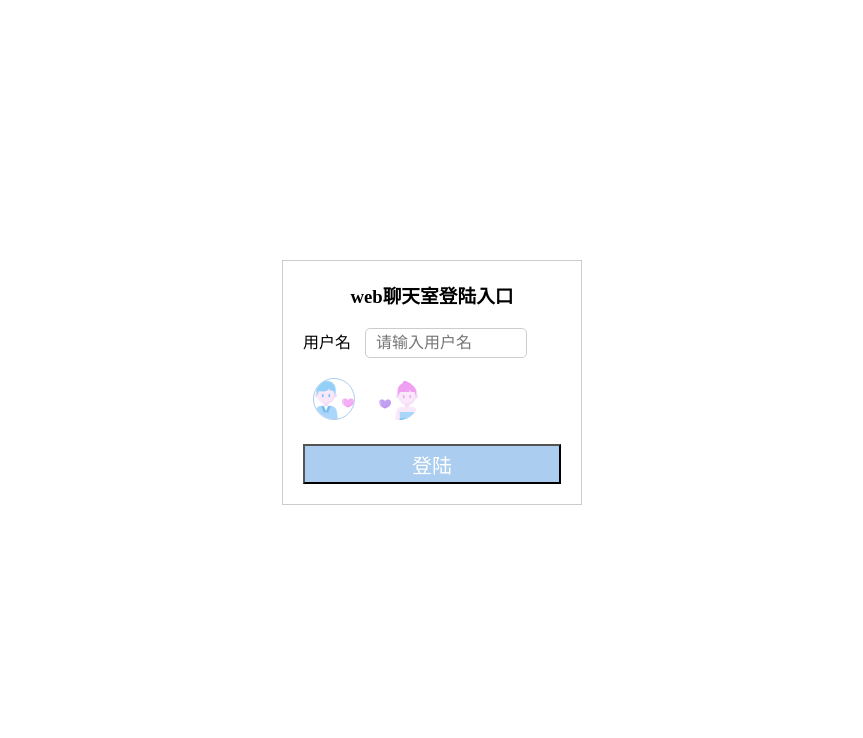
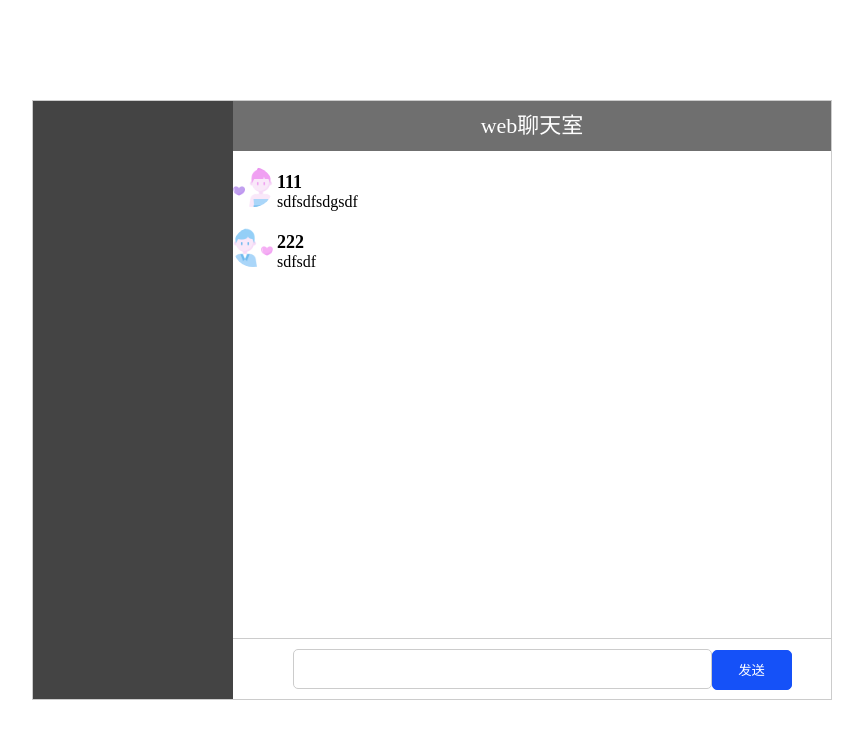
Before and after one commit to xinpeili/wxChart, a website: page view/index.html in a window 1280 px wide. Shown: the whole page, without its empty margins (208-1071 px from the left). Drawn offline with nearby package versions, Linux system fonts and the light colour scheme; no server answers.

Commit message:
fix: uodate

```diff
--- a/view/css/index.css
+++ b/view/css/index.css
@@ -70,6 +70,7 @@ html body .wrapper {
     top: 50%;
     transform: translate(-50%, -50%);
     font-size: 0;
+    box-sizing: border-box;
 }
 .chart .user-list {
     display: inline-block;
@@ -87,12 +88,19 @@ html body .wrapper {
     box-sizing: border-box;
     line-height: 40px;
     padding: 0 10px;
-    overflow: hidden;
+    margin: 10px 0;
+    overflow:hidden;
+    white-space:nowrap;
+    text-overflow:ellipsis;
+}
+.chart .user-list ul li:hover {
+    background: #000;
 }
 .chart .user-list ul li.me {
     border-bottom: 1px solid #ccc;
     line-height: 50px;
     height: 50px;
+    margin: 0;
 }
 .chart .user-list ul li.me img {
     width: 40px;
@@ -111,7 +119,7 @@ html body .wrapper {
 }
 .chart .title {
     display: inline-block;
-    width: 600px;
+    width: 598px;
     height: 50px;
     color: #fff;
     text-align: center;
@@ -120,3 +128,61 @@ html body .wrapper {
     background: #6f6f6f;
     vertical-align: top;
 }
+.chart .content {
+    position: absolute;
+    right: 0;
+    top: 50px;
+    height: 489px;
+    width: 598px;
+    overflow-y: auto;
+    overflow-x: hidden;
+    font-size: 16px;
+}
+.chart .content>div {
+    margin-top: 16px;
+}
+.chart .content>div img {
+    width: 40px;
+    height: 40px;
+    border-radius: 50%;
+}
+.chart .content>div .text-box {
+    display: inline-block;
+}
+.chart .content>div .text-box .name {
+    font-size: 18px;
+    font-weight: bold;
+}
+.chart .content>div .text-box .content-text {
+
+}
+.chart .text {
+    position: absolute;
+    bottom: 0;
+    right: 0;
+    width: 598px;
+    height: 60px;
+    border: none;
+    border-top: 1px solid #ccc;
+}
+.chart .text input {
+    width: 70%;
+    height: 40px;
+    line-height: 40px;
+    font-size: 18px;
+    padding: 10px;
+    box-sizing: border-box;
+    border: 1px solid #ccc;
+    border-radius: 5px;
+    margin-left: 60px;
+    margin-top: 10px;
+}
+.chart .text .send {
+    width: 80px;
+    height: 40px;
+    border: 1px solid rgb(21, 81, 248);
+    background: rgb(21, 81, 248);
+    color: #fff;
+    cursor: pointer;
+    border-radius: 5px;
+}
--- a/view/index.html
+++ b/view/index.html
@@ -10,7 +10,7 @@
 <body>
 
     <div class="wrapper">
-        <div class="login-box" style="display: block">
+        <div class="login-box" style="display: none">
             <h3>web聊天室登陆入口</h3>
             <span>用户名</span>
             <input type="text" placeholder="请输入用户名" />
@@ -21,10 +21,29 @@
             </div>
             <button class="login">登陆</button>
         </div>
-        <div class="chart" style="display: none">
+        <div class="chart" style="display: block">
             <div class="user-list"></div>
             <div class="title">web聊天室</div>
-            <div class="content"></div>
+            <div class="content">
+                <div>
+                    <img src="./img/lady.png" alt="">
+                    <div class="text-box">
+                        <div class="name">111</div>
+                        <div class="content-text">sdfsdfsdgsdf</div>
+                    </div>
+                </div>
+                <div class="self">
+                    <img src="./img/man.png" alt="">
+                    <div class="text-box">
+                        <div class="name">222</div>
+                        <div class="content-text">sdfsdf</div>
+                    </div>
+                </div>
+            </div>
+            <div class="text">
+                <input type="text">
+                <button class="send">发送</button>
+            </div>
         </div>
     </div>
 
--- a/view/js/index.js
+++ b/view/js/index.js
@@ -27,7 +27,9 @@ $('.login').on('click', function () {
         console.log(data);
         $('.login-box').css('display', 'none');
         $('.chart').css('display', 'block');
-        var userStr = `<ul><li class="me"><img src="${data.data.imgUrl}" /><span>${data.data.userName}</span><li>`;
+
+        // 渲染用户列表
+        var userStr = `<ul><li class="me"><img src="${data.data.imgUrl}" /><span>${data.data.userName}</span></li>`;
         for (var i = 0; i < data.user.length; i ++) {
             if (data.user[i].userName != data.data.userName) {
                 userStr += `<li><img src="${data.user[i].imgUrl}" /><span>${data.user[i].userName}</span></li>`;
@@ -35,5 +37,28 @@ $('.login').on('click', function () {
         }
         userStr += '</ul>';
         $('.user-list').html(userStr);
+
+        // 发送消息
+        // $('.send').on('click', function () {
+        //     var msg = $('.text input').val();
+        //     sendMsg(msg);
+        // });
+        // $('.text input').on('keydown', function (e) {
+        //     if (e.keyCode == 13) {
+        //         var msg = $(this).val();
+        //         sendMsg(msg);
+        //     }
+        // })
+        // function sendMsg(msg) {
+        //     var div = document.createElement('div');
+        //     var img = new Image();
+        //     var span = document.createElement('span');
+        //     img.src = data.data.imgUrl;
+        //     span.html = msg;
+        //     div.className = 'self';
+        //     div.appendChild(img);
+        //     div.appendChild(span);
+        // }
+
     })
 })
```
